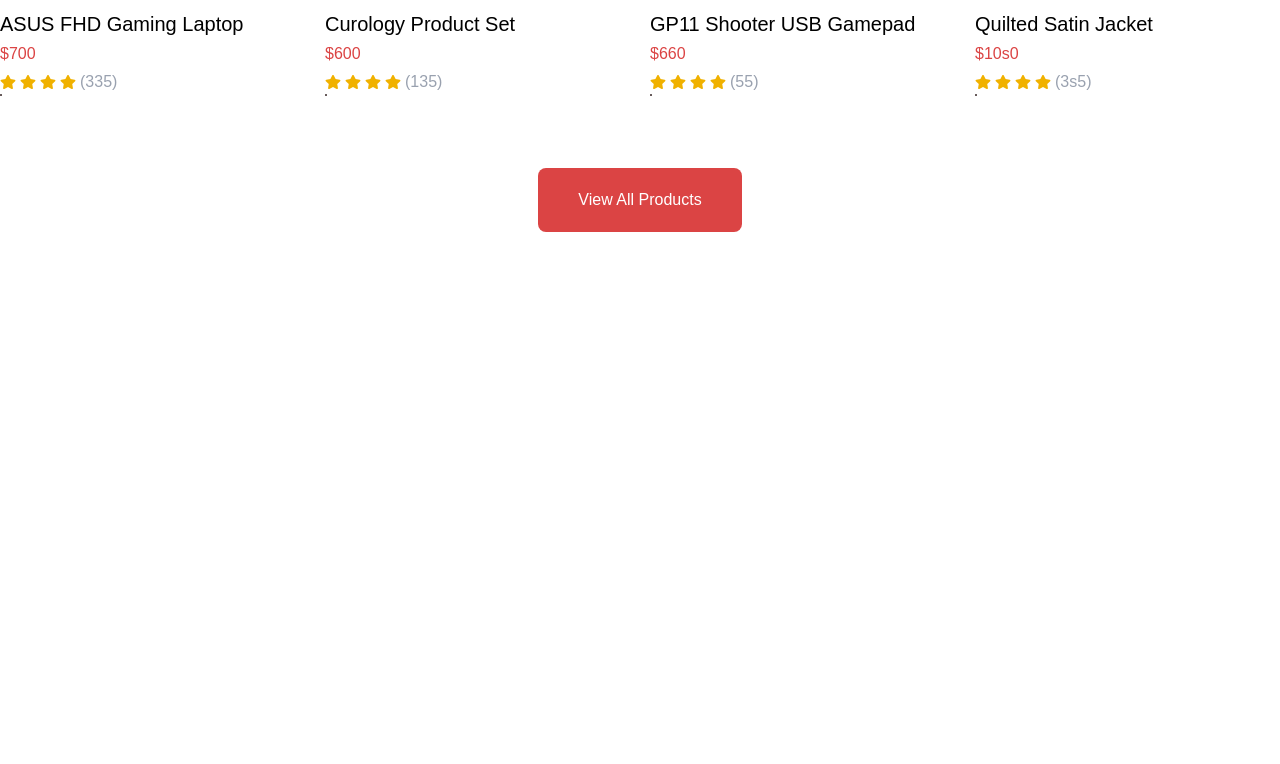
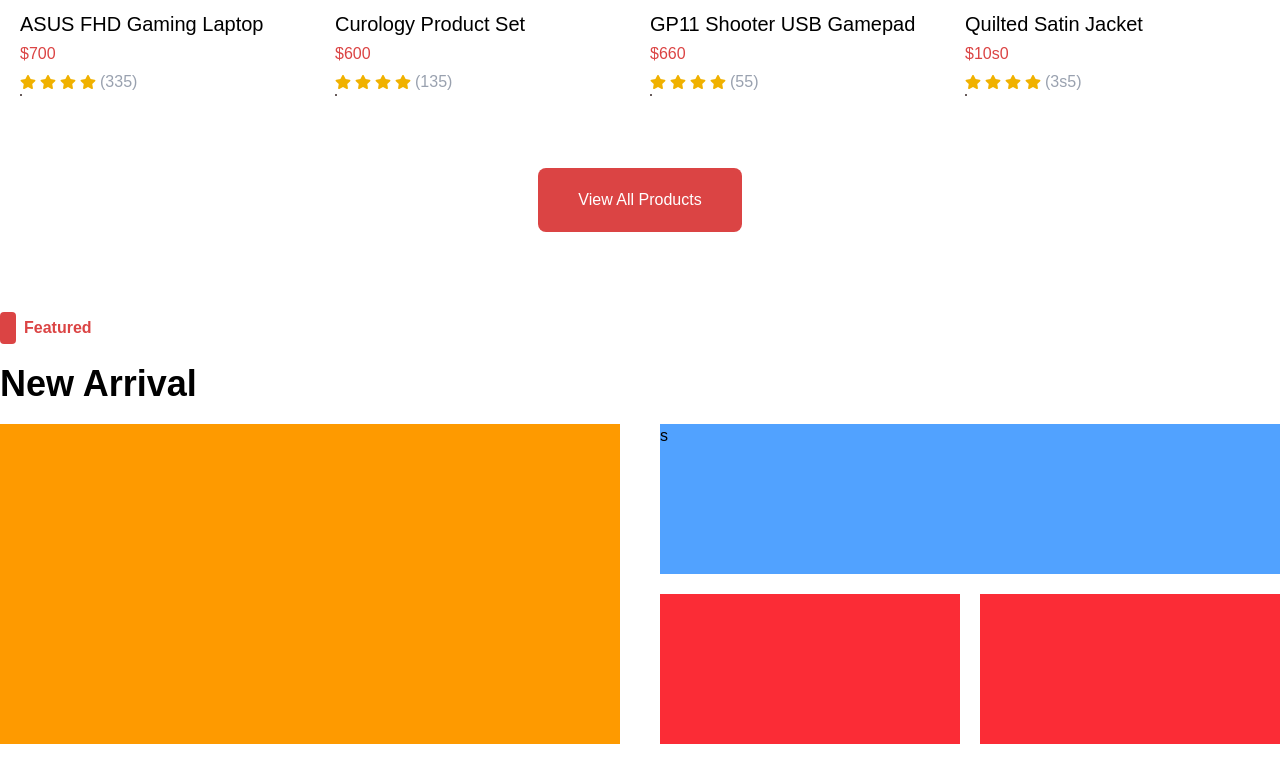
Before and after one commit to almamun0101/exclusive, a Next.js app: page / in a window 1280 px wide. Shown: the part 4190-4954 px from the top of the page. Before the commit the page ends 4882 px from the top, so only its background shows below. Built offline with nearby package versions, Linux system fonts and the light colour scheme.

Commit message:
neew arraivel start

```diff
--- a/src/app/page.js
+++ b/src/app/page.js
@@ -3,6 +3,7 @@
 import Explore from '@/component/Explore'
 import Header from '@/component/Header'
 import Navbar from '@/component/Navbar'
+import New from '@/component/New'
 import Today from '@/component/Today'
 import Topbar from '@/component/Topbar'
 import React from 'react'
@@ -17,6 +18,7 @@
       <Categories/>
       <Best/>
       <Explore/>
+      <New/>
     </div>
   )
 }
--- a/src/component/Explore.jsx
+++ b/src/component/Explore.jsx
@@ -68,7 +68,7 @@
 ];
 const Explore = () => {
   return (
-    <div className="container pb-100 ">
+    <div className="container px-5 ">
       <Heading
         title={"Catagoreys"}
         heading={"Browse By Category"}
--- a/src/component/Heading.jsx
+++ b/src/component/Heading.jsx
@@ -27,6 +27,8 @@
           <h3 className="font-bold text-4xl">{heading}</h3>
           {!isNaN(new Date(endTime).getTime()) && <CountDown endTime={endTime} design={design} />}
         </div>
+        {
+          product &&
 
         <div className="flex items-center gap-5">
           <div ref={prevRef}>
@@ -36,10 +38,11 @@
             <IoIosArrowRoundForward className="bg-gray-200 p-1 text-4xl rounded-full" />
           </div>
         </div>
+        }
       </div>
 
       {/* Pass refs after they are ready */}
-      {navReady.prev && navReady.next && (
+      {product && navReady.prev && navReady.next && (
         <Slides product={product} prevEl={navReady.prev} nextEl={navReady.next} design={design}/>
       )}
     </div>
--- /dev/null
+++ b/src/component/New.jsx
@@ -0,0 +1,26 @@
+import React from "react";
+import Heading from "./Heading";
+
+const New = () => {
+  return (
+    <div className="container py-5">
+      <Heading title={"Featured"} heading={"New Arrival"} />
+
+      <div className="flex gap-10 items-center justify-between">
+        <div className="bg-amber-500 h-80 w-1/2 "></div>
+        <div className="w-1/2 gap-5 h-80 flex flex-col items-center justify-between">
+            <div className="w-full h-40  bg-blue-400  ">
+s
+            </div>
+            <div className="w-full h-40   flex justify-between gap-5 not-even:">
+                    <div className="w-1/2 bg-red-500 "></div>
+                    <div className="w-1/2 bg-red-500 "></div>
+            </div>
+        </div>
+      </div>
+
+    </div>
+  );
+};
+
+export default New;
```
